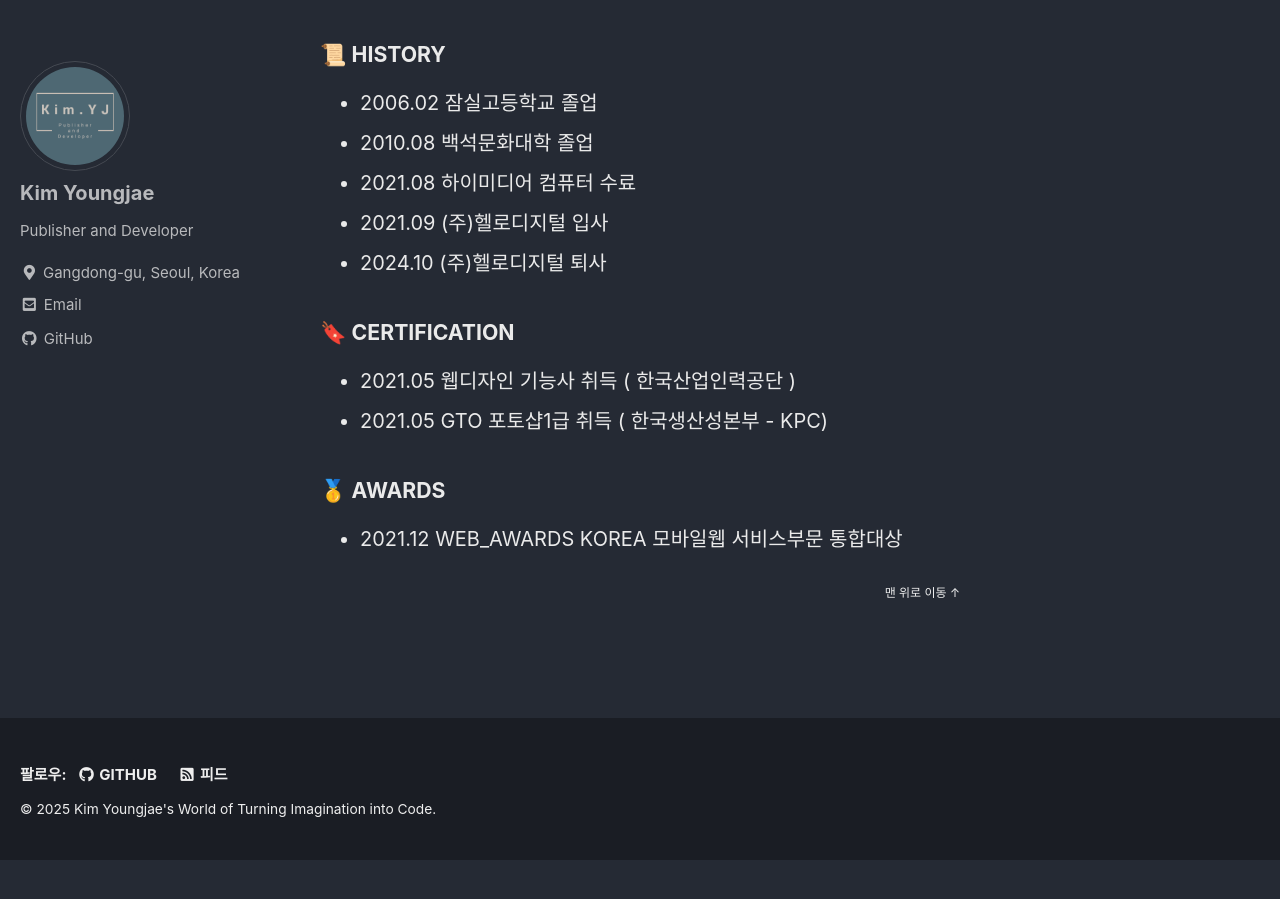
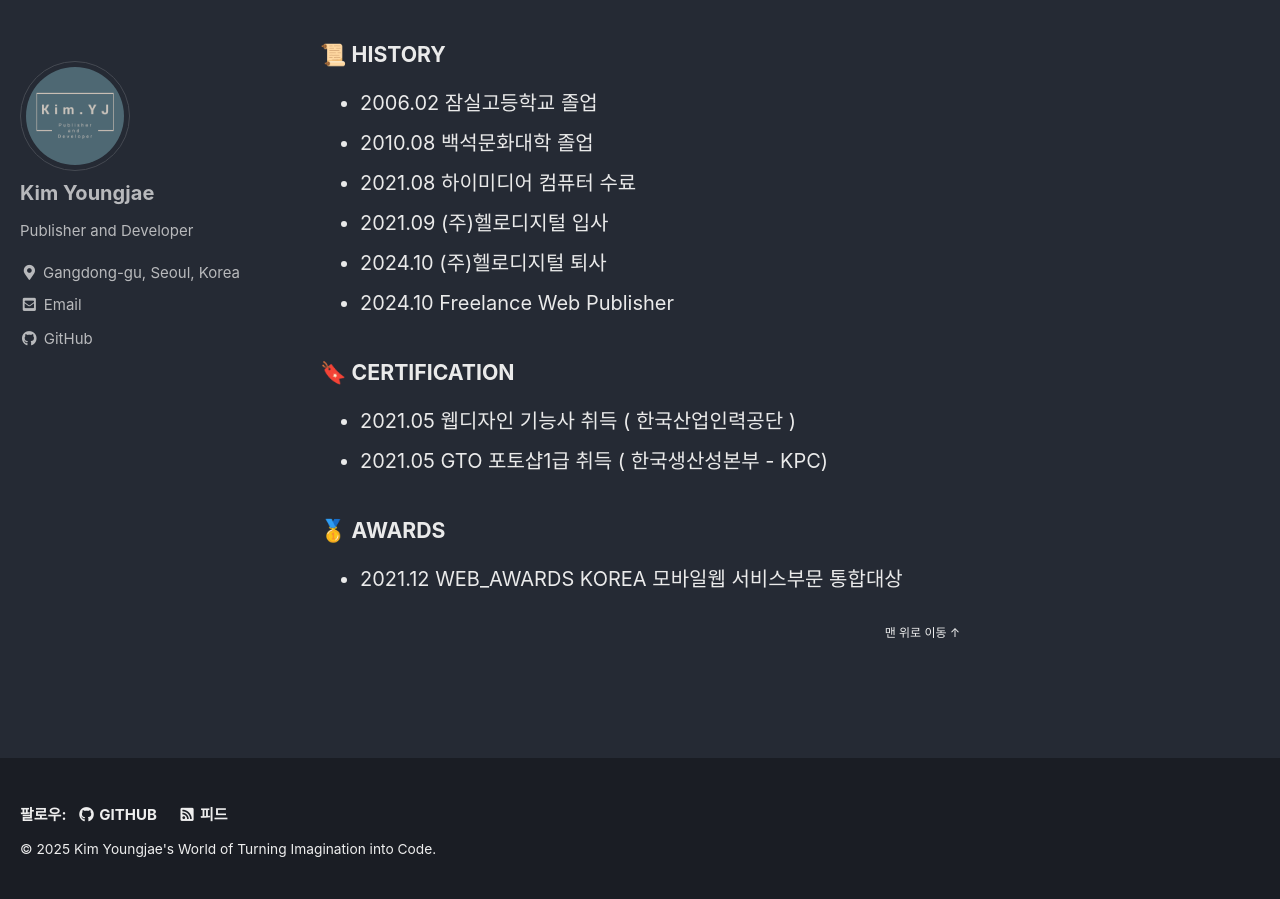
Before and after one commit to KYJ0206/kyj0206.github.io, a Jekyll site: the page built from _pages/aboutme.md, in a window 1280 px wide and 900 px high, scrolled down 532 px. Built offline with Jekyll 4.4.1, drawn with Linux system fonts in a browser that asks for light colours; cached includes are drawn as plain includes; before the commit the page ends 1392 px from its top, so only the background shows below that.

Commit message:
이력 수정

```diff
--- a/_pages/aboutme.md
+++ b/_pages/aboutme.md
@@ -23,6 +23,7 @@ author_profile: true
 - 2021.08 하이미디어 컴퓨터 수료
 - 2021.09 (주)헬로디지털 입사
 - 2024.10 (주)헬로디지털 퇴사
+- 2024.10 Freelance Web Publisher
 
 #### 🔖 CERTIFICATION
 
```
